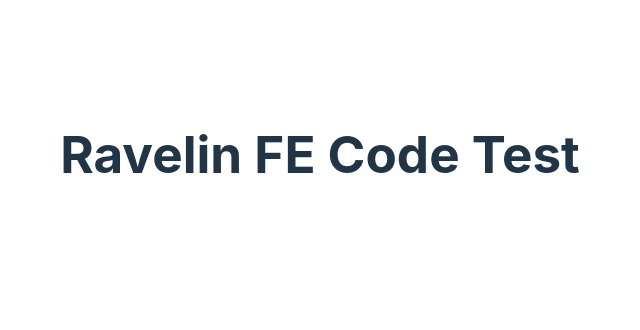
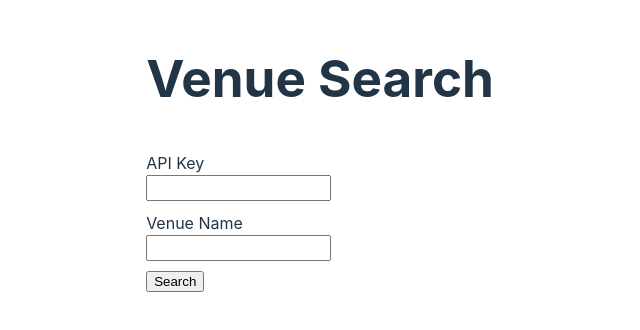
Before and after one commit to unravelin/code-test-js, a React (Vite) app: page / in a window 1280 px wide. Shown: the part 246-576 px from the top of the page, without its empty margins (320-960 px from the left). Built offline with nearby package versions, Linux system fonts and the light colour scheme.

Commit message:
set up, routing, file structure added

```diff
--- a/package.json
+++ b/package.json
@@ -10,8 +10,12 @@
     "preview": "vite preview"
   },
   "dependencies": {
+    "@types/react-router-dom": "^5.3.3",
+    "axios": "^1.6.8",
     "react": "^18.2.0",
-    "react-dom": "^18.2.0"
+    "react-dom": "^18.2.0",
+    "react-query": "^3.39.3",
+    "react-router-dom": "^6.23.0"
   },
   "devDependencies": {
     "@types/react": "^18.2.15",
--- a/src/App.tsx
+++ b/src/App.tsx
@@ -1,10 +1,18 @@
 import './App.css'
+import { BrowserRouter as Router, Routes, Route } from 'react-router-dom'
+import LandingPage from './components/LandingPage'
+import VenueDetails from './components/VenueDetails'
 
 function App() {
   return (
-    <h1>
-      Ravelin FE Code Test
-    </h1>
+    <Router>
+      <div className='App'>
+        <Routes>
+        <Route path="/" element={<LandingPage />} />
+        <Route path="/venue/:fsq_id" element={<VenueDetails />} />
+        </Routes>
+        </div>
+    </Router>
   );
 }
 
--- /dev/null
+++ b/src/components/LandingPage.css
@@ -0,0 +1,24 @@
+.search-form {
+  display: flex;
+  justify-content: right;
+  margin-top: 20px;
+  flex-direction: column;
+  align-items: flex-start;
+}
+.form-group {
+  display: flex;
+  justify-content: right;
+  margin-top: 10px;
+  flex-direction: column;
+  align-items: flex-start;
+}
+.button {
+  margin-top: 10px;
+  display: flex;
+  justify-content: right;
+  flex-direction: column;
+  align-items: flex-start;
+}
+.input {
+  height: 20px;
+}
--- /dev/null
+++ b/src/components/LandingPage.tsx
@@ -0,0 +1,59 @@
+import React, { useState} from "react";
+import './LandingPage.css';
+
+const LandingPage: React.FC = () => {
+const handleSearch = (apiKey: string, venueName: string) => {
+  console.log(apiKey, venueName);
+}
+
+interface SearchFormProps {
+  onSearch: (apiKey: string, venueName: string) => void;
+}
+
+  const SearchForm: React.FC<SearchFormProps> = ({ onSearch }) => {
+    const [apiKey, setApiKey] = useState("");
+    const [venueName, setVenueName] = useState("");
+
+    const handleSubmit = (e: React.FormEvent) => {
+      e.preventDefault();
+      onSearch(apiKey, venueName);};
+
+    return (
+<form onSubmit={handleSubmit} className="search-form">
+<div className="form-group">
+        <label htmlFor="apiKey" className="label">API Key</label>
+        <input
+          type="text"
+          id="apiKey"
+          value={apiKey}
+          onChange={(e) => setApiKey(e.target.value)}
+          className="input"
+          required
+        />
+      </div>
+      <div className="form-group">
+        <label htmlFor="venueName" className="label">Venue Name</label>
+        <input
+          type="text"
+          id="venueName"
+          value={venueName}
+          onChange={(e) => setVenueName(e.target.value)}
+          className="input"
+          required
+        />
+      </div>
+      <button type="submit" className="button">Search</button>
+
+</form>
+    );
+  };
+return(
+  <div className="landing-page">
+    <h1 className="title">Venue Search</h1>
+    <SearchForm onSearch={handleSearch} />
+  </div>
+);
+
+ }
+
+  export default LandingPage;
--- /dev/null
+++ b/src/components/VenueDetails.tsx
@@ -0,0 +1,9 @@
+function VenueDetails() {
+    return (
+        <div>
+            <h1>Venue Details</h1>
+        </div>
+    )
+}
+
+export default VenueDetails;
```
Also changed, not shown: src/components/VenueDetails.css (added), 1 other file (tests, documents, lock files or other folders).
